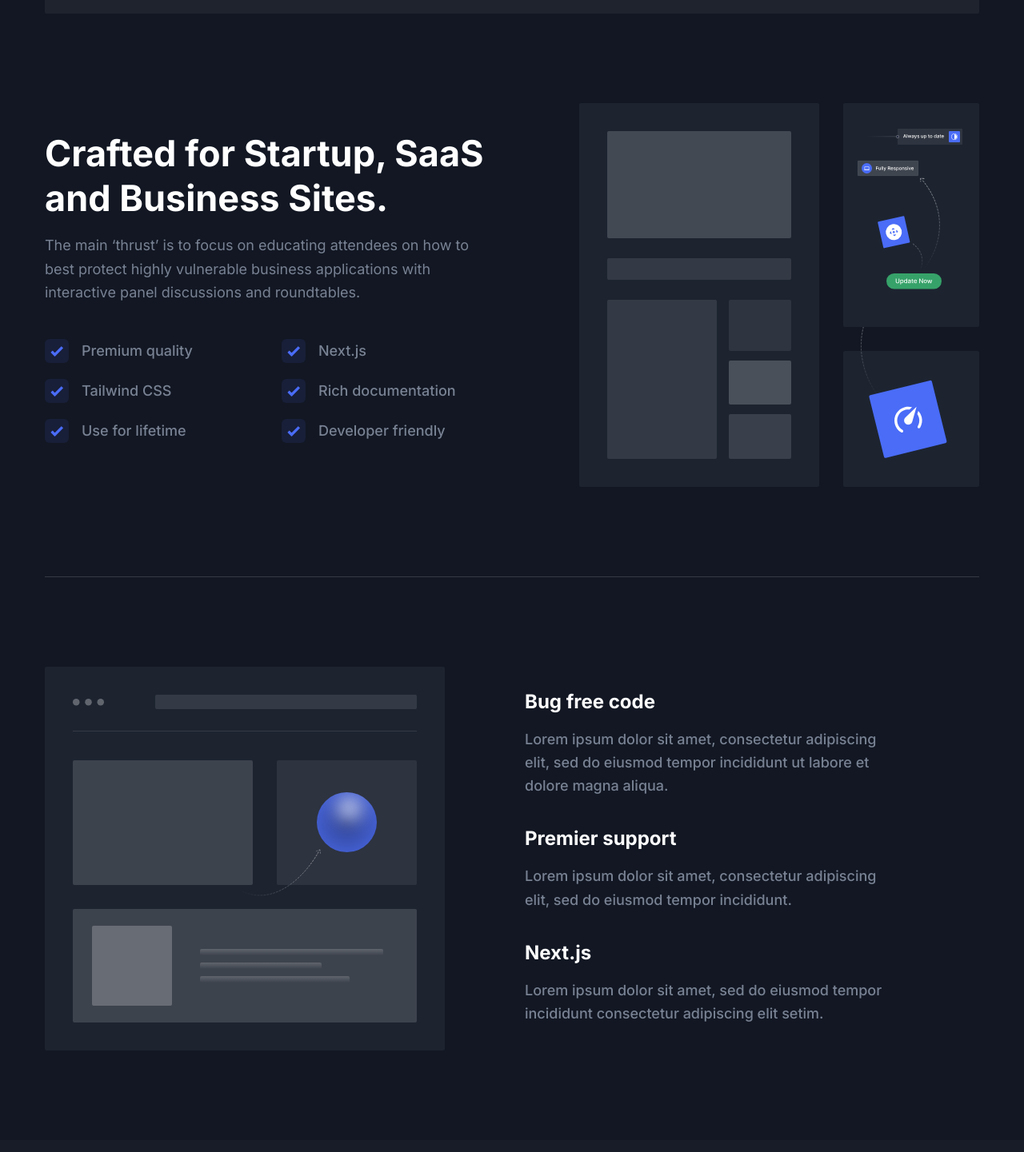
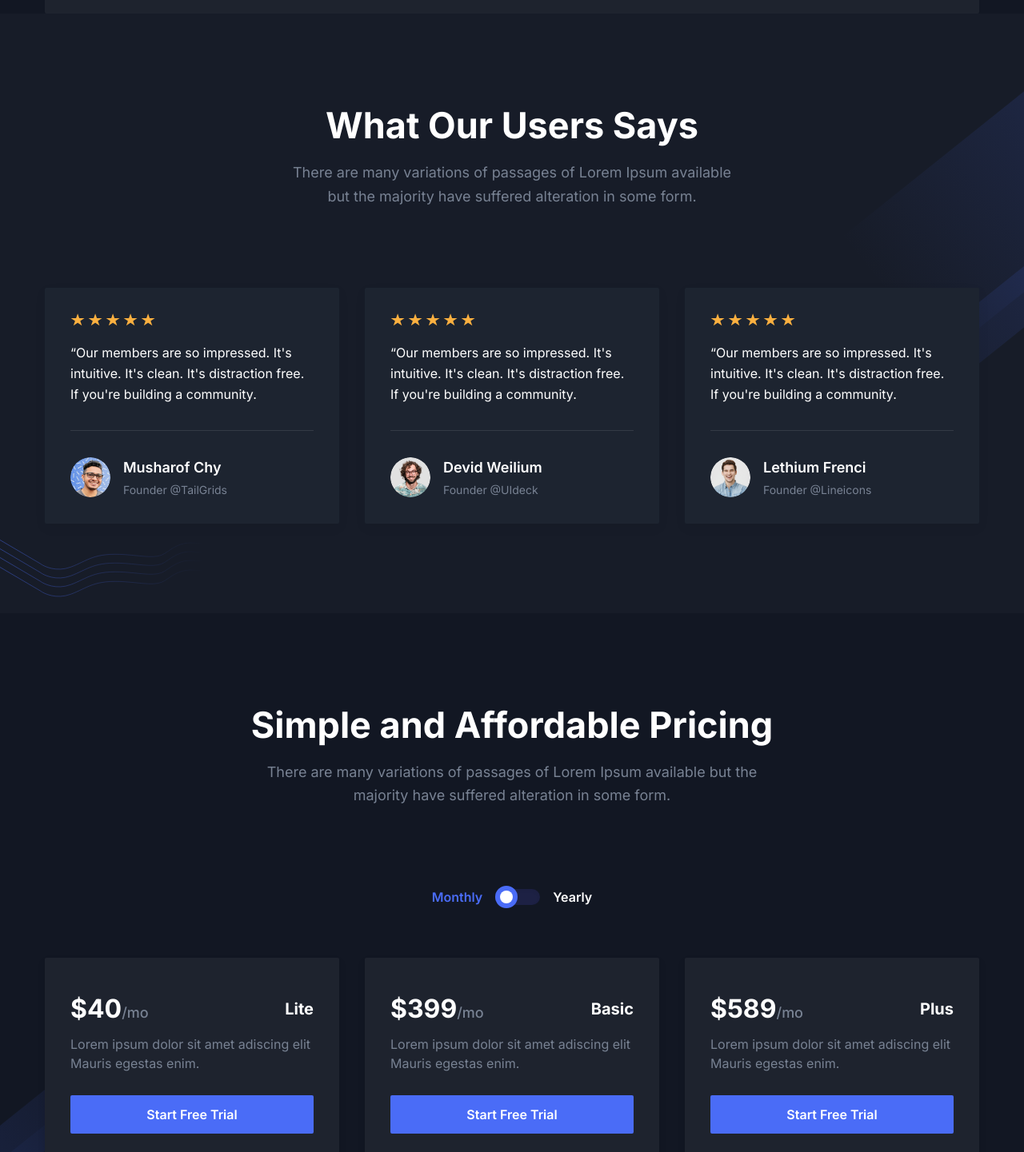
Before and after one commit to rahmansahinler1/doclink_website, a Next.js app: page / in a window 1280 px wide. Shown: the part 2700-4141 px from the top of the page at 80% size. Built offline with nearby package versions, Linux system fonts and the light colour scheme.

Commit message:
fix: deleted about section

```diff
--- a/src/app/about/page.tsx
+++ /dev/null
@@ -1,26 +0,0 @@
-import AboutSectionOne from "@/components/About/AboutSectionOne";
-import AboutSectionTwo from "@/components/About/AboutSectionTwo";
-import Breadcrumb from "@/components/Common/Breadcrumb";
-
-import { Metadata } from "next";
-
-export const metadata: Metadata = {
-  title: "About Page | Free Next.js Template for Startup and SaaS",
-  description: "This is About Page for Startup Nextjs Template",
-  // other metadata
-};
-
-const AboutPage = () => {
-  return (
-    <>
-      <Breadcrumb
-        pageName="About Page"
-        description="Lorem ipsum dolor sit amet, consectetur adipiscing elit. In varius eros eget sapien consectetur ultrices. Ut quis dapibus libero."
-      />
-      <AboutSectionOne />
-      <AboutSectionTwo />
-    </>
-  );
-};
-
-export default AboutPage;
--- a/src/app/page.tsx
+++ b/src/app/page.tsx
@@ -1,5 +1,3 @@
-import AboutSectionOne from "@/components/About/AboutSectionOne";
-import AboutSectionTwo from "@/components/About/AboutSectionTwo";
 import Blog from "@/components/Blog";
 import Brands from "@/components/Brands";
 import ScrollUp from "@/components/Common/ScrollUp";
@@ -25,8 +23,6 @@ export default function Home() {
       <Features />
       <Video />
       <Brands />
-      <AboutSectionOne />
-      <AboutSectionTwo />
       <Testimonials />
       <Pricing />
       <Blog />
--- a/src/components/About/AboutSectionOne.tsx
+++ /dev/null
@@ -1,75 +0,0 @@
-import Image from "next/image";
-import SectionTitle from "../Common/SectionTitle";
-
-const checkIcon = (
-  <svg width="16" height="13" viewBox="0 0 16 13" className="fill-current">
-    <path d="M5.8535 12.6631C5.65824 12.8584 5.34166 12.8584 5.1464 12.6631L0.678505 8.1952C0.483242 7.99994 0.483242 7.68336 0.678505 7.4881L2.32921 5.83739C2.52467 5.64193 2.84166 5.64216 3.03684 5.83791L5.14622 7.95354C5.34147 8.14936 5.65859 8.14952 5.85403 7.95388L13.3797 0.420561C13.575 0.22513 13.8917 0.225051 14.087 0.420383L15.7381 2.07143C15.9333 2.26669 15.9333 2.58327 15.7381 2.77854L5.8535 12.6631Z" />
-  </svg>
-);
-
-const AboutSectionOne = () => {
-  const List = ({ text }) => (
-    <p className="mb-5 flex items-center text-lg font-medium text-body-color">
-      <span className="mr-4 flex h-[30px] w-[30px] items-center justify-center rounded-md bg-primary bg-opacity-10 text-primary">
-        {checkIcon}
-      </span>
-      {text}
-    </p>
-  );
-
-  return (
-    <section id="about" className="pt-16 md:pt-20 lg:pt-28">
-      <div className="container">
-        <div className="border-b border-body-color/[.15] pb-16 dark:border-white/[.15] md:pb-20 lg:pb-28">
-          <div className="-mx-4 flex flex-wrap items-center">
-            <div className="w-full px-4 lg:w-1/2">
-              <SectionTitle
-                title="Crafted for Startup, SaaS and Business Sites."
-                paragraph="The main ‘thrust’ is to focus on educating attendees on how to best protect highly vulnerable business applications with interactive panel discussions and roundtables."
-                mb="44px"
-              />
-
-              <div
-                className="mb-12 max-w-[570px] lg:mb-0"
-                data-wow-delay=".15s"
-              >
-                <div className="mx-[-12px] flex flex-wrap">
-                  <div className="w-full px-3 sm:w-1/2 lg:w-full xl:w-1/2">
-                    <List text="Premium quality" />
-                    <List text="Tailwind CSS" />
-                    <List text="Use for lifetime" />
-                  </div>
-
-                  <div className="w-full px-3 sm:w-1/2 lg:w-full xl:w-1/2">
-                    <List text="Next.js" />
-                    <List text="Rich documentation" />
-                    <List text="Developer friendly" />
-                  </div>
-                </div>
-              </div>
-            </div>
-
-            <div className="w-full px-4 lg:w-1/2">
-              <div className="relative mx-auto aspect-[25/24] max-w-[500px] lg:mr-0">
-                <Image
-                  src="/images/about/about-image.svg"
-                  alt="about-image"
-                  fill
-                  className="mx-auto max-w-full drop-shadow-three dark:hidden dark:drop-shadow-none lg:mr-0"
-                />
-                <Image
-                  src="/images/about/about-image-dark.svg"
-                  alt="about-image"
-                  fill
-                  className="mx-auto hidden max-w-full drop-shadow-three dark:block dark:drop-shadow-none lg:mr-0"
-                />
-              </div>
-            </div>
-          </div>
-        </div>
-      </div>
-    </section>
-  );
-};
-
-export default AboutSectionOne;
--- a/src/components/About/AboutSectionTwo.tsx
+++ /dev/null
@@ -1,64 +0,0 @@
-import Image from "next/image";
-
-const AboutSectionTwo = () => {
-  return (
-    <section className="py-16 md:py-20 lg:py-28">
-      <div className="container">
-        <div className="-mx-4 flex flex-wrap items-center">
-          <div className="w-full px-4 lg:w-1/2">
-            <div
-              className="relative mx-auto mb-12 aspect-[25/24] max-w-[500px] text-center lg:m-0"
-              data-wow-delay=".15s"
-            >
-              <Image
-                src="/images/about/about-image-2.svg"
-                alt="about image"
-                fill
-                className="drop-shadow-three dark:hidden dark:drop-shadow-none"
-              />
-              <Image
-                src="/images/about/about-image-2-dark.svg"
-                alt="about image"
-                fill
-                className="hidden drop-shadow-three dark:block dark:drop-shadow-none"
-              />
-            </div>
-          </div>
-          <div className="w-full px-4 lg:w-1/2">
-            <div className="max-w-[470px]">
-              <div className="mb-9">
-                <h3 className="mb-4 text-xl font-bold text-black dark:text-white sm:text-2xl lg:text-xl xl:text-2xl">
-                  Bug free code
-                </h3>
-                <p className="text-base font-medium leading-relaxed text-body-color sm:text-lg sm:leading-relaxed">
-                  Lorem ipsum dolor sit amet, consectetur adipiscing elit, sed
-                  do eiusmod tempor incididunt ut labore et dolore magna aliqua.
-                </p>
-              </div>
-              <div className="mb-9">
-                <h3 className="mb-4 text-xl font-bold text-black dark:text-white sm:text-2xl lg:text-xl xl:text-2xl">
-                  Premier support
-                </h3>
-                <p className="text-base font-medium leading-relaxed text-body-color sm:text-lg sm:leading-relaxed">
-                  Lorem ipsum dolor sit amet, consectetur adipiscing elit, sed
-                  do eiusmod tempor incididunt.
-                </p>
-              </div>
-              <div className="mb-1">
-                <h3 className="mb-4 text-xl font-bold text-black dark:text-white sm:text-2xl lg:text-xl xl:text-2xl">
-                  Next.js
-                </h3>
-                <p className="text-base font-medium leading-relaxed text-body-color sm:text-lg sm:leading-relaxed">
-                  Lorem ipsum dolor sit amet, sed do eiusmod tempor incididunt
-                  consectetur adipiscing elit setim.
-                </p>
-              </div>
-            </div>
-          </div>
-        </div>
-      </div>
-    </section>
-  );
-};
-
-export default AboutSectionTwo;
--- a/src/components/Footer/index.tsx
+++ b/src/components/Footer/index.tsx
@@ -131,14 +131,6 @@ const Footer = () => {
                       Pricing
                     </Link>
                   </li>
-                  <li>
-                    <Link
-                      href="/about"
-                      className="mb-4 inline-block text-base text-body-color duration-300 hover:text-primary dark:text-body-color-dark dark:hover:text-primary"
-                    >
-                      About
-                    </Link>
-                  </li>
                 </ul>
               </div>
             </div>
@@ -197,14 +189,6 @@ const Footer = () => {
                       className="mb-4 inline-block text-base text-body-color duration-300 hover:text-primary dark:text-body-color-dark dark:hover:text-primary"
                     >
                       Terms of Use
-                    </Link>
-                  </li>
-                  <li>
-                    <Link
-                      href="/about"
-                      className="mb-4 inline-block text-base text-body-color duration-300 hover:text-primary dark:text-body-color-dark dark:hover:text-primary"
-                    >
-                      About
                     </Link>
                   </li>
                 </ul>
```
